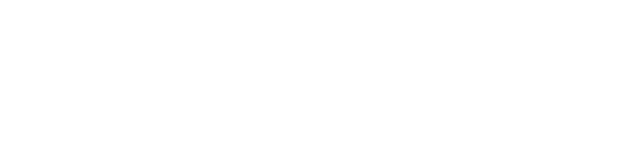
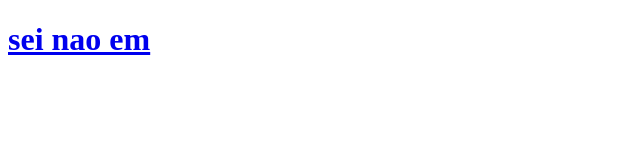
Before and after one commit to ysaytor/ysaytor, a plain HTML site: page index.html in a window 1280 px wide. Shown: the whole page, without its empty margins (0-640 px from the left). Drawn offline with Linux system fonts and the light colour scheme.

Commit message:
mudei nada

```diff
--- a/index.html
+++ b/index.html
@@ -8,6 +8,7 @@
 <body>
     <h1>
         <A><link rel="stylesheet" href=""></A>
+        <a href="lek"> sei nao em </a>
     </h1>
 </body>
 </html>
```
